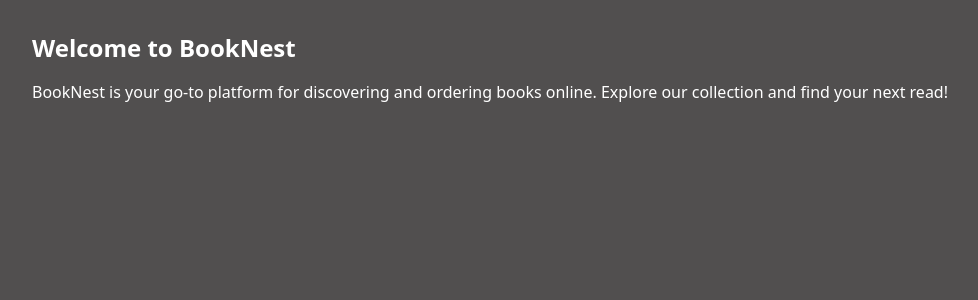
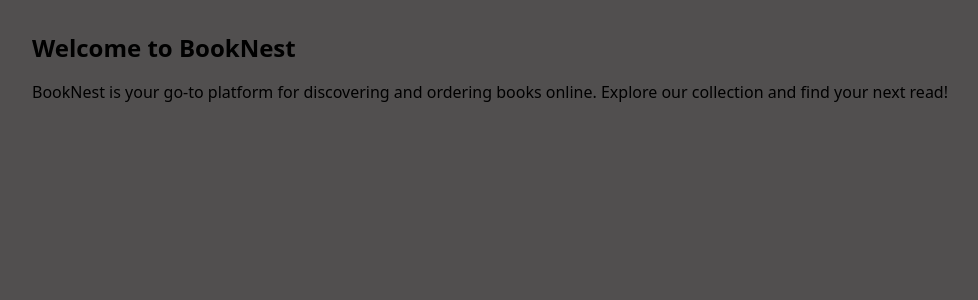
Before and after one commit to Project-Groap04-BookNest/BookNest, a Flask app: page / in a window 1280 px wide. Shown: the part 48-348 px from the top of the page, without its empty margins (0-978 px from the left). Run offline with Flask 3, Linux system fonts and the light colour scheme.

Commit message:
del and fix css file

```diff
--- a/static/style.css
+++ b/static/style.css
@@ -1,11 +1,3 @@
 body {
   background-color: #514F4F;
 }
-
-p{
-    color: white;
-}
-
-h1, h3, h4, h5, h6 {
-    color: white;
-}
```
